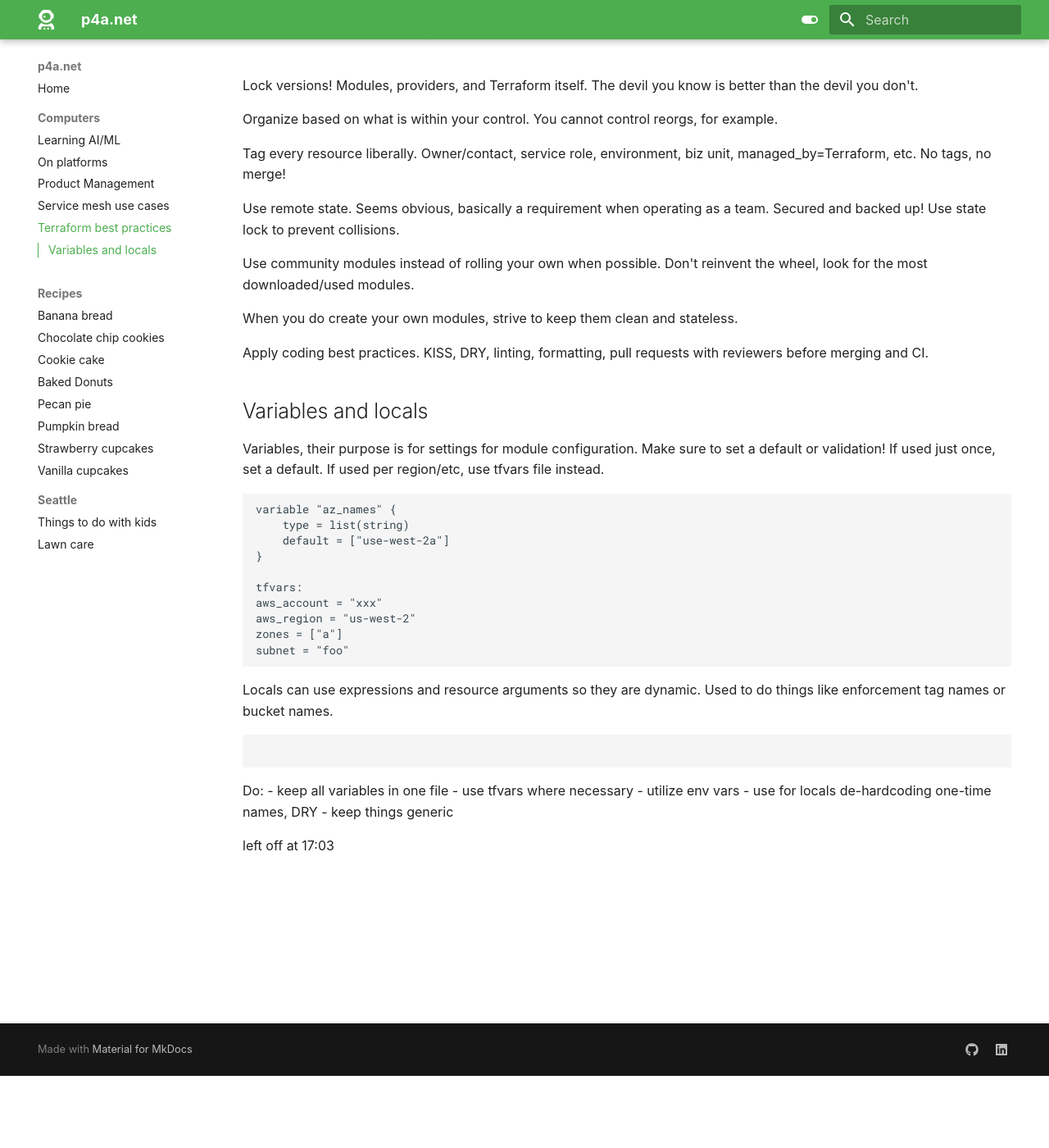
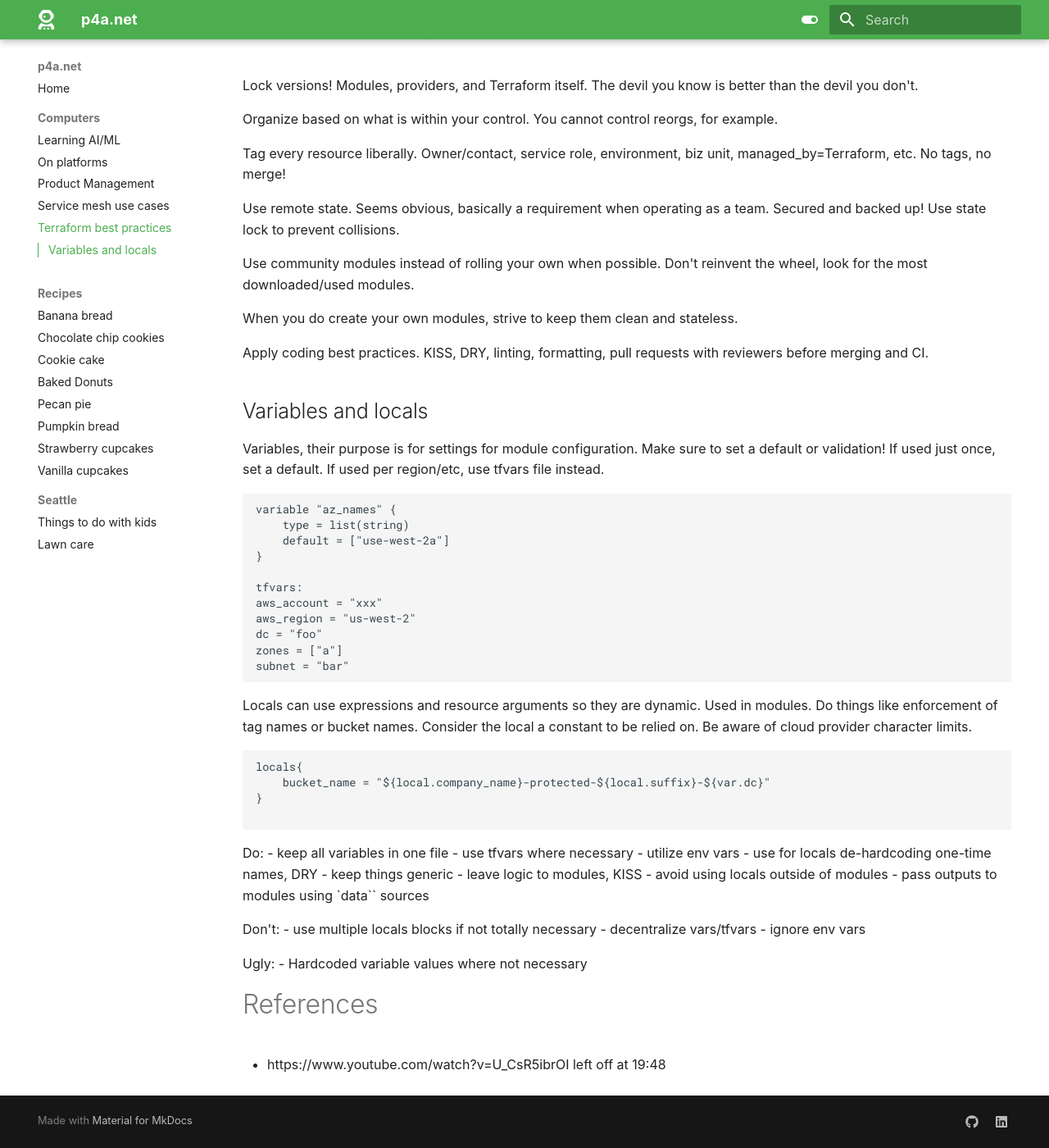
Before and after one commit to seajoshc/p4adotnet, an MkDocs documentation site: the page built from docs/computers/terraform.md, in a window 1280 px wide and 1400 px high, scrolled down 88 px. Shown: the whole window at 82% size. Built offline with MkDocs 1.6.1 and Material for MkDocs 9.7.7, drawn with Linux system fonts in a browser that asks for light colours; some web fonts are replaced.

Commit message:
Update terraform.md

````diff
--- a/docs/computers/terraform.md
+++ b/docs/computers/terraform.md
@@ -27,13 +27,17 @@ variable "az_names" {
 tfvars:
 aws_account = "xxx"
 aws_region = "us-west-2"
+dc = "foo"
 zones = ["a"]
-subnet = "foo"
+subnet = "bar"
 ```
 
-Locals can use expressions and resource arguments so they are dynamic. Used to do things like enforcement tag names or bucket names.
+Locals can use expressions and resource arguments so they are dynamic. Used in modules. Do things like enforcement of tag names or bucket names. Consider the local a constant to be relied on. Be aware of cloud provider character limits.
 
 ```
+locals{
+    bucket_name = "${local.company_name}-protected-${local.suffix}-${var.dc}"
+}
 
 ```
 
@@ -43,6 +47,18 @@ Do:
 - utilize env vars
 - use for locals de-hardcoding one-time names, DRY
 - keep things generic
+- leave logic to modules, KISS
+- avoid using locals outside of modules
+- pass outputs to modules using `data`` sources
 
+Don't:
+- use multiple locals blocks if not totally necessary
+- decentralize vars/tfvars
+- ignore env vars
 
-left off at 17:03
+Ugly:
+- Hardcoded variable values where not necessary
+
+# References
+- https://www.youtube.com/watch?v=U_CsR5ibrOI
+left off at 19:48
````
